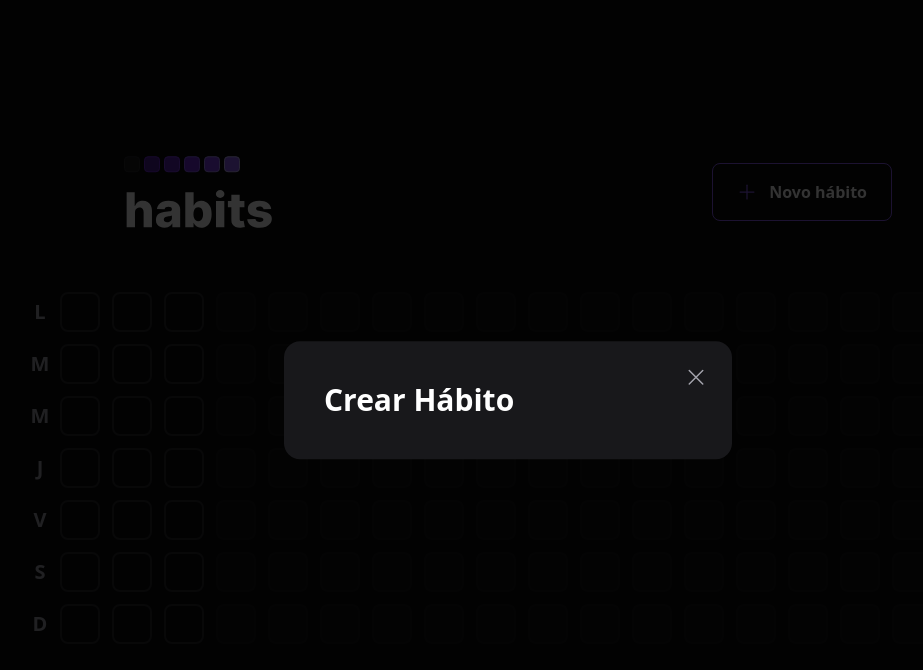
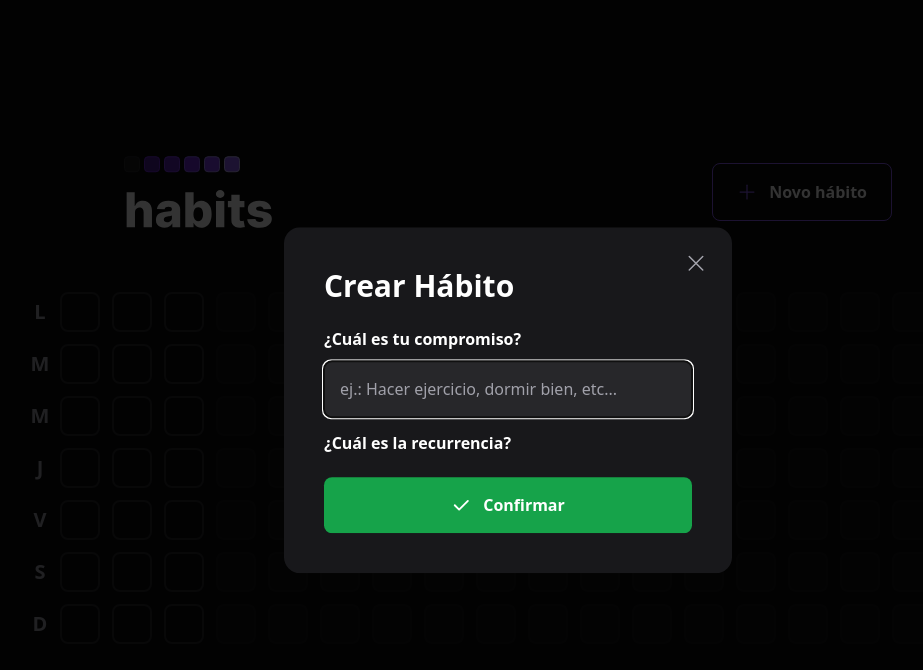
Before and after one commit to esiammd/nlw-setup, a React (Vite) app in the folder web/: page / in a window 1280 px wide. Both pictures are taken after a click on the button "Novo hábito". Shown: the top 670 px of the page, without its empty margins (132-1055 px from the left). Built offline with nearby package versions, Linux system fonts and the light colour scheme.

Commit message:
feat(web): creation of habit creation form

```diff
--- a/web/src/components/Header.tsx
+++ b/web/src/components/Header.tsx
@@ -2,6 +2,7 @@
 import * as Dialog from '@radix-ui/react-dialog';
 
 import logoImage from "../assets/logo.svg";
+import { NewHabitForm } from "./NewHabitForm";
 
 export function Header() {
     return (
@@ -28,6 +29,8 @@
                 <Dialog.Title className="text-3xl leading-tight font-extrabold">
                   Crear Hábito
                 </Dialog.Title>
+
+                <NewHabitForm />
               </Dialog.Content>
             </Dialog.Portal>
           </Dialog.Root>
--- /dev/null
+++ b/web/src/components/NewHabitForm.tsx
@@ -0,0 +1,31 @@
+import { Check } from "phosphor-react";
+
+export function NewHabitForm() {
+    return (
+        <form className="w-full flex flex-col mt-6">
+            <label htmlFor="title" className="font-semibold leading-tight">
+                ¿Cuál es tu compromiso?
+            </label>
+
+            <input
+                type="text"
+                id="title"
+                placeholder="ej.: Hacer ejercicio, dormir bien, etc..."
+                className="p-4 rounded-lg mt-3 bg-zinc-800 text-white placeholder:text-zinc-400"
+                autoFocus
+            />
+
+            <label htmlFor="" className="font-semibold leading-tight mt-4">
+                ¿Cuál es la recurrencia?
+            </label>
+
+            <button
+                type="submit"
+                className="mt-6 rounded-lg p-4 flex items-center justify-center gap-3 font-semibold bg-green-600 hover:bg-green-500"
+            >
+                <Check size={20} weight="bold" />
+                Confirmar
+            </button>
+        </form>
+    )
+}
```
